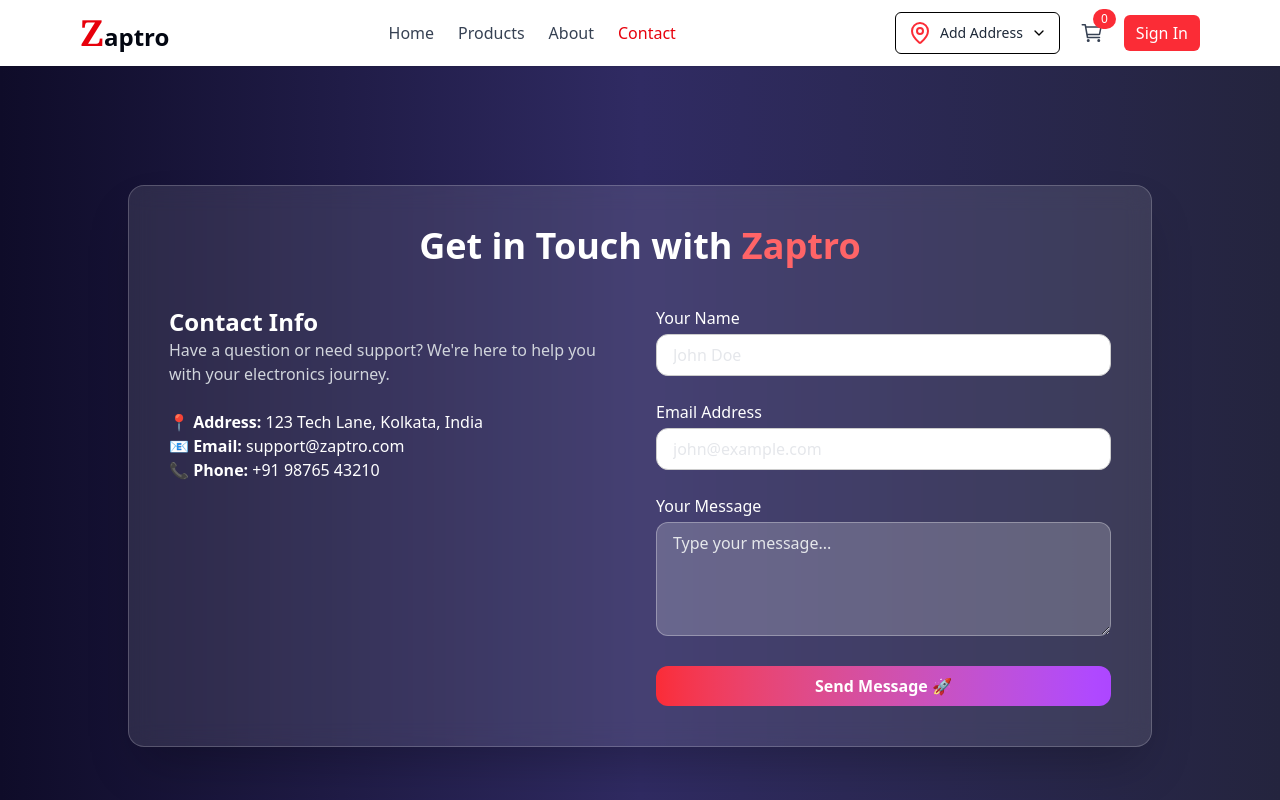
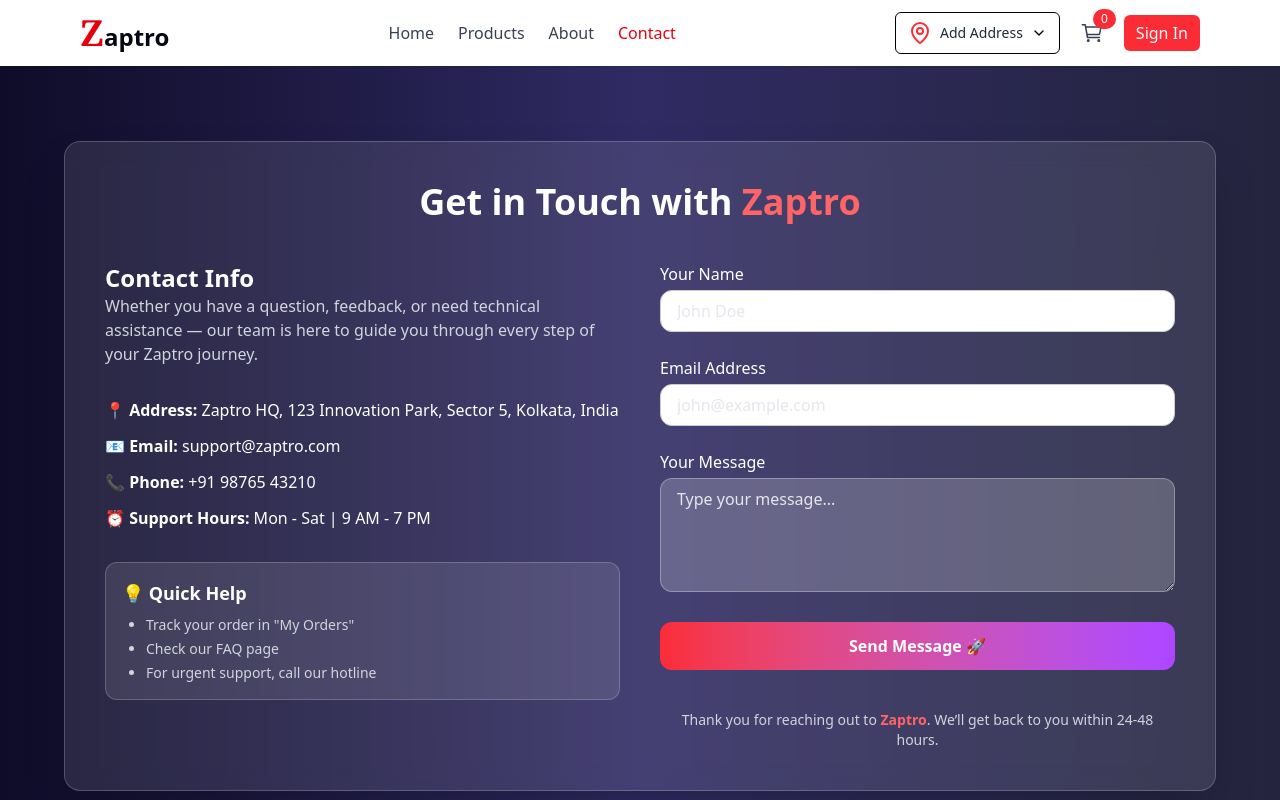
Before and after one commit to Ghanashyam2003/E-Commerce, a React (Vite) app: page /contact in a window 1280 px wide. Shown: the top 800 px of the page. Built offline with nearby package versions, Linux system fonts and the light colour scheme; no server answers.

Commit message:
update the Contact us page

```diff
--- a/package.json
+++ b/package.json
@@ -11,8 +11,10 @@
   },
   "dependencies": {
     "@clerk/clerk-react": "^5.43.1",
+    "@emailjs/browser": "^4.4.1",
     "@tailwindcss/vite": "^4.1.12",
     "axios": "^1.11.0",
+    "emailjs-com": "^3.2.0",
     "framer-motion": "^12.23.12",
     "lottie-react": "^2.4.1",
     "lucide-react": "^0.540.0",
--- a/src/pages/Contact.jsx
+++ b/src/pages/Contact.jsx
@@ -1,42 +1,142 @@
-import React from 'react';
+// src/pages/Contact.jsx
+import React, { useState } from "react";
+import { motion, AnimatePresence } from "framer-motion";
 
 const Contact = () => {
+  const [formData, setFormData] = useState({ name: "", email: "", message: "" });
+  const [status, setStatus] = useState("idle");
+
+  const handleChange = (e) => {
+    setFormData({ ...formData, [e.target.name]: e.target.value });
+  };
+
+  const handleSubmit = (e) => {
+    e.preventDefault();
+    setStatus("loading");
+
+    // Fake delay for animation (like sending message)
+    setTimeout(() => {
+      setStatus("success");
+      setFormData({ name: "", email: "", message: "" });
+
+      // Hide success after 3s
+      setTimeout(() => setStatus("idle"), 3000);
+    }, 1500);
+  };
+
   return (
     <div className="min-h-screen bg-gradient-to-r from-[#0f0c29] via-[#302b63] to-[#24243e] flex items-center justify-center px-4 py-10">
-      <div className="backdrop-blur-md bg-white/10 border border-white/20 rounded-2xl shadow-2xl p-10 w-full max-w-5xl">
-        <h2 className="text-4xl font-bold text-white text-center mb-10">Get in Touch with <span className="text-red-400">Zaptro</span></h2>
+      <div className="backdrop-blur-md bg-white/10 border border-white/20 rounded-2xl shadow-2xl p-10 w-full max-w-6xl">
+        <h2 className="text-4xl font-bold text-white text-center mb-10">
+          Get in Touch with <span className="text-red-400">Zaptro</span>
+        </h2>
 
-        <div className="grid grid-cols-1 md:grid-cols-2 gap-8">
+        <div className="grid grid-cols-1 lg:grid-cols-2 gap-10">
           {/* Info Section */}
-          <div className="text-white space-y-6">
+          <div className="text-white space-y-8">
             <div>
               <h3 className="text-2xl font-semibold">Contact Info</h3>
-              <p className="text-gray-300">Have a question or need support? We're here to help you with your electronics journey.</p>
+              <p className="text-gray-300">
+                Whether you have a question, feedback, or need technical
+                assistance — our team is here to guide you through every step of
+                your Zaptro journey.
+              </p>
             </div>
-            <div>
-              <p><strong>📍 Address:</strong> 123 Tech Lane, Kolkata, India</p>
+            <div className="space-y-3">
+              <p><strong>📍 Address:</strong> Zaptro HQ, 123 Innovation Park, Sector 5, Kolkata, India</p>
               <p><strong>📧 Email:</strong> support@zaptro.com</p>
               <p><strong>📞 Phone:</strong> +91 98765 43210</p>
+              <p><strong>⏰ Support Hours:</strong> Mon - Sat | 9 AM - 7 PM</p>
+            </div>
+
+            {/* FAQ Teaser */}
+            <div className="bg-white/10 border border-white/20 p-4 rounded-xl">
+              <h4 className="text-lg font-semibold mb-2">💡 Quick Help</h4>
+              <ul className="list-disc pl-6 text-gray-300 space-y-1 text-sm">
+                <li>Track your order in "My Orders"</li>
+                <li>Check our FAQ page</li>
+                <li>For urgent support, call our hotline</li>
+              </ul>
             </div>
           </div>
 
           {/* Form Section */}
-          <form className="space-y-6">
+          <form onSubmit={handleSubmit} className="space-y-6 relative">
             <div>
               <label className="block text-white mb-1">Your Name</label>
-              <input type="text" placeholder="John Doe" className="w-full px-4 py-2 bg-white/20 border border-white/30 text-white rounded-xl placeholder-gray-200 focus:outline-none focus:ring-2 focus:ring-blue-500" />
+              <input
+                type="text"
+                name="name"
+                value={formData.name}
+                onChange={handleChange}
+                placeholder="John Doe"
+                required
+                className="w-full px-4 py-2 bg-white/20 border border-white/30 text-white rounded-xl placeholder-gray-200 focus:outline-none focus:ring-2 focus:ring-red-400"
+              />
             </div>
             <div>
               <label className="block text-white mb-1">Email Address</label>
-              <input type="email" placeholder="john@example.com" className="w-full px-4 py-2 bg-white/20 border border-white/30 text-white rounded-xl placeholder-gray-200 focus:outline-none focus:ring-2 focus:ring-blue-500" />
+              <input
+                type="email"
+                name="email"
+                value={formData.email}
+                onChange={handleChange}
+                placeholder="john@example.com"
+                required
+                className="w-full px-4 py-2 bg-white/20 border border-white/30 text-white rounded-xl placeholder-gray-200 focus:outline-none focus:ring-2 focus:ring-red-400"
+              />
             </div>
             <div>
               <label className="block text-white mb-1">Your Message</label>
-              <textarea rows="4" placeholder="Type your message..." className="w-full px-4 py-2 bg-white/20 border border-white/30 text-white rounded-xl placeholder-gray-200 focus:outline-none focus:ring-2 focus:ring-blue-500"></textarea>
+              <textarea
+                name="message"
+                value={formData.message}
+                onChange={handleChange}
+                rows="4"
+                placeholder="Type your message..."
+                required
+                className="w-full px-4 py-2 bg-white/20 border border-white/30 text-white rounded-xl placeholder-gray-200 focus:outline-none focus:ring-2 focus:ring-red-400"
+              ></textarea>
             </div>
-            <button type="submit" className="w-full bg-gradient-to-r from-red-500 to-purple-500 text-white font-semibold py-2 rounded-xl hover:opacity-90 transition-all duration-300">
-              Send Message 🚀
+            <button
+              type="submit"
+              disabled={status === "loading"}
+              className="w-full bg-gradient-to-r from-red-500 to-purple-500 text-white font-semibold py-3 rounded-xl hover:opacity-90 transition-all duration-300"
+            >
+              {status === "loading" ? "Sending..." : "Send Message 🚀"}
             </button>
+
+            {/* Animated Success Message */}
+            <AnimatePresence>
+              {status === "success" && (
+                <motion.div
+                  initial={{ opacity: 0, scale: 0.8 }}
+                  animate={{ opacity: 1, scale: 1 }}
+                  exit={{ opacity: 0, scale: 0.8 }}
+                  transition={{ duration: 0.4 }}
+                  className="absolute inset-0 flex flex-col items-center justify-center "
+                >
+                  <motion.div
+                    initial={{ scale: 0 }}
+                    animate={{ scale: 1 }}
+                    transition={{ type: "spring", stiffness: 200, damping: 15 }}
+                    className="bg-green-500 w-20 h-20 flex items-center justify-center rounded-full shadow-lg"
+                  >
+                    <span className="text-4xl">✅</span>
+                  </motion.div>
+                  <p className="text-white text-lg mt-4 font-semibold">
+                    Message Sent Successfully!
+                  </p>
+                </motion.div>
+              )}
+            </AnimatePresence>
+
+            {/* Thank You Note */}
+            <p className="text-center text-sm text-gray-300 mt-4">
+              Thank you for reaching out to{" "}
+              <span className="text-red-400 font-semibold">Zaptro</span>.
+              We’ll get back to you within 24-48 hours.
+            </p>
           </form>
         </div>
       </div>
```
Also changed, not shown: 1 other file (tests, documents, lock files or other folders).
